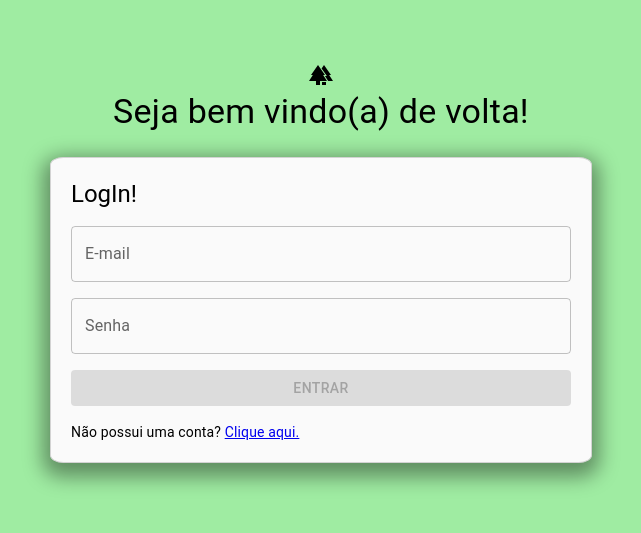
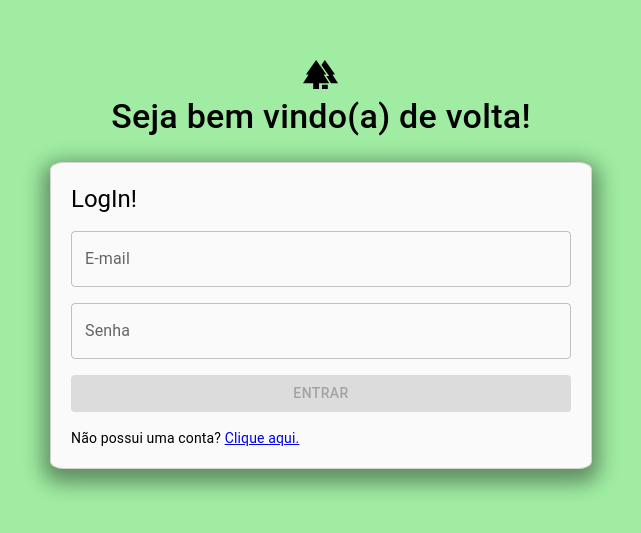
Before and after one commit to GuilhermeSAraujo/sustentabilidade-front, a React (Vite) app: page /#/ in a window 1280 px wide. Shown: the part 137-670 px from the top of the page, without its empty margins (319-960 px from the left). Built offline with nearby package versions, Linux system fonts and the light colour scheme.

Commit message:
style: adding caption and icon

```diff
--- a/src/pages/SignIn/view/signIn.tsx
+++ b/src/pages/SignIn/view/signIn.tsx
@@ -76,9 +76,9 @@ const SignIn = () => {
           </Alert>
         </Box>
       )}
-      <Box sx={{textAlign: 'center'}}>
-        <ForestIcon />
-        <Typography variant="h4" pb={3} sx={{ textAlign: "center" }}>Seja bem vindo(a) de volta!</Typography>
+      <Box pb={3} sx={{textAlign: 'center'}}>
+        <ForestIcon fontSize="large" />
+        <Typography variant="h4" fontWeight={500} sx={{ textAlign: "center" }}>Seja bem vindo(a) de volta!</Typography>
       </Box>
       <Box
         width="85%"
--- a/src/pages/SignUp/view/signUp.tsx
+++ b/src/pages/SignUp/view/signUp.tsx
@@ -9,6 +9,7 @@ import { yupResolver } from "@hookform/resolvers/yup";
 import { createUserWithEmailAndPassword } from "firebase/auth";
 import { useState } from "react";
 import CloseIcon from "@mui/icons-material/Close";
+import NaturePeopleIcon from '@mui/icons-material/NaturePeople';
 
 const SignUp = () => {
   const history = useNavigate();
@@ -83,6 +84,12 @@ const SignUp = () => {
           </Alert>
         </Box>
       )}
+      <Box sx={{textAlign: 'center', paddingTop:{xs: 3}}} >
+        <NaturePeopleIcon fontSize="large" />
+      </Box>
+      <Box sx={{textAlign: 'center'}} pb={3}>
+        <Typography variant="overline" fontSize={15} sx={{ textAlign: "center" }}>Mudando o mundo, um passo sustentável de cada vez</Typography>
+      </Box>
       <Box
         width="85%"
         border="1px solid lightgray"
```
